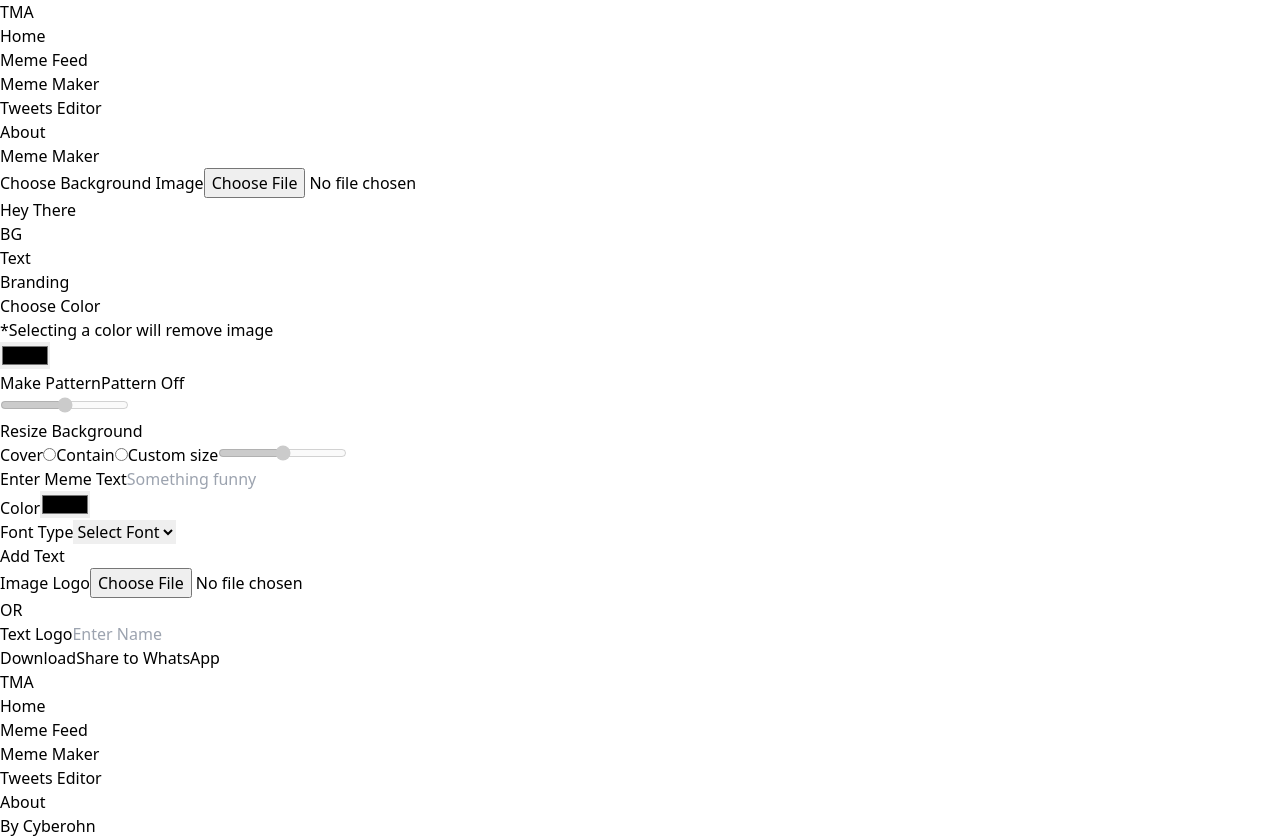
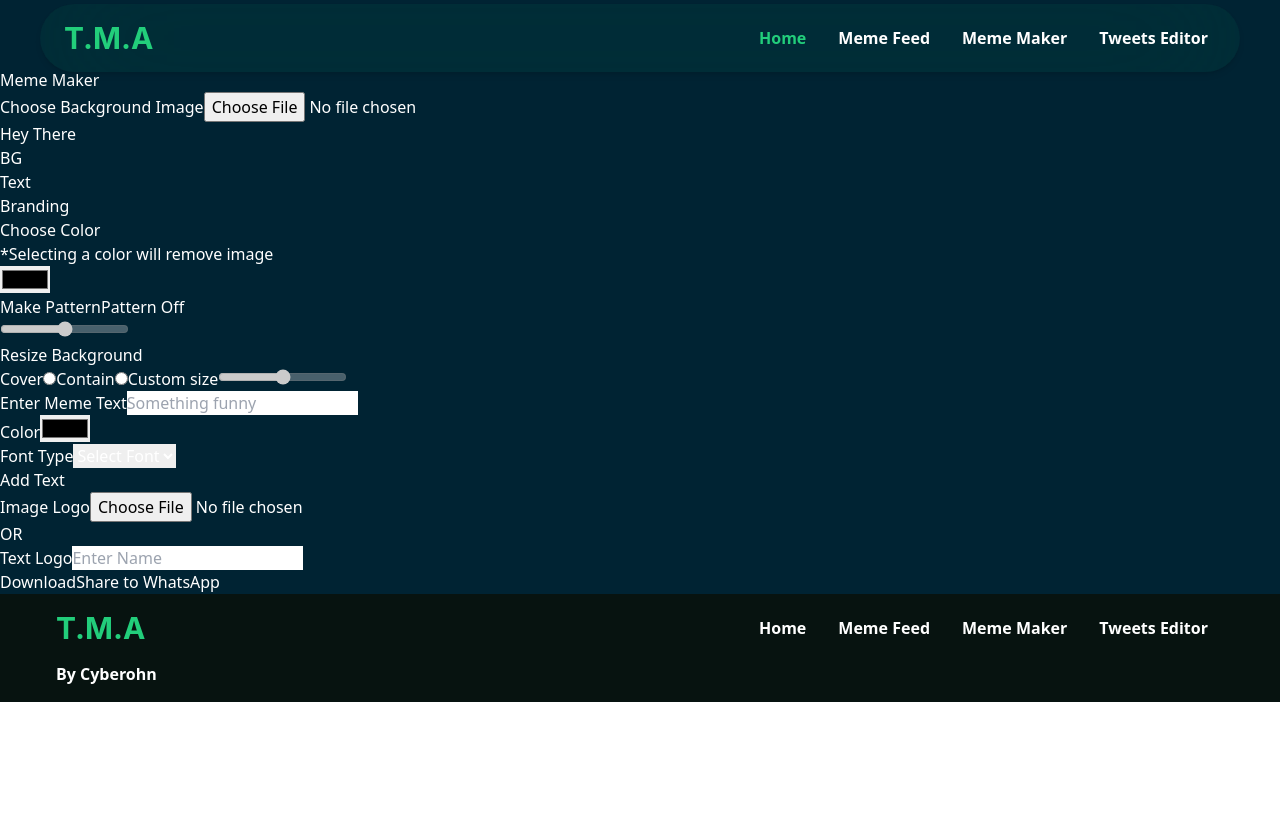
Before and after one commit to cyberohn2/The-Meme-App, a React (Vite) app: page /The-Meme-App/Meme-Editor in a window 1280 px wide. After the commit the page ends 800 px from the top, so only its background shows below. Built offline with nearby package versions, Linux system fonts and the light colour scheme.

Commit message:
styled: hero

```diff
--- a/src/App.jsx
+++ b/src/App.jsx
@@ -11,7 +11,7 @@ import Footer from "./Components/Footer"
 function App() {
 
   return (
-    <>
+    <div className="bg-background text-[white]">
       <Router >
         <Navigation />
         <Routes>
@@ -23,7 +23,7 @@ function App() {
         </Routes>
         <Footer />
       </Router>
-    </>
+    </div>
   )
 }
 
--- a/src/Components/Footer.jsx
+++ b/src/Components/Footer.jsx
@@ -2,18 +2,16 @@ import { Link } from "react-router-dom";
 
 const Footer = () =>{
     return(
-        <footer>
-            <div>
-                <h1>TMA</h1>
-                <ul>
-                    <li><Link to="/The-Meme-App">Home</Link></li>
-                    <li><Link to="/The-Meme-App/Meme-Feed">Meme Feed</Link></li>
-                    <li><Link to="/The-Meme-App/Meme-Editor">Meme Maker</Link></li>
-                    <li><Link to="/The-Meme-App/Tweet-Editor">Tweets Editor</Link></li>
-                    <li><Link to="/The-Meme-App/About">About</Link></li>
-                </ul>
+        <footer className="bg-text text-[white]">
+            <div className="max-w-[1200px] mx-auto p-4">
+                <div className="flex justify-between items-center mb-4">
+                    <h1 className="font-bold text-3xl font-inter text-accent">T.M.A</h1>
+                    <ul className="flex justify-end ">
+                    {['Home', 'Meme Feed', 'Meme Maker', 'Tweets Editor'].map( (item, index) => <li className="px-4 py-1 font-semibold hover:text-accent"><Link to="/The-Meme-App">{item}</Link></li>)}
+                    </ul>
+                </div>
+                <p className="attribute font-semibold">By Cyberohn</p>
             </div>
-            <p className="attribute">By Cyberohn</p>
         </footer>
     )
 }
--- a/src/Components/Home.jsx
+++ b/src/Components/Home.jsx
@@ -1,61 +1,23 @@
-import meme1 from "/meme1.png"
-import meme2 from "/meme2.webp"
-import meme3 from "/meme3.webp"
-import meme4 from "/meme4.png"
-import meme5 from "/meme5.webp"
-import meme6 from "/meme6.webp"
-import meme7 from "/meme7.webp"
-import meme8 from "/meme8.png"
-import meme9 from "/meme9.webp"
-import meme10 from "/meme10.webp"
-import meme11 from "/meme11.png"
-import meme12 from "/meme12.webp"
-import meme13 from "/meme13.webp"
-import meme14 from "/meme14.webp"
-import meme15 from "/meme15.webp"
-import meme16 from "/meme16.webp"
-import meme17 from "/meme17.webp"
-import meme18 from "/meme18.webp"
-import meme19 from "/meme19.webp"
-import meme20 from "/meme20.webp"
-import meme21 from "/meme21.webp"
+import heroImg from '/hero-img.png'
+import meme1 from '/meme1.png'
 import MemeBox from "./MemeBox";
+import { Link } from "react-router-dom"
 
 const Home = () =>{
 
     return(
-        <div>
-            <section className="hero">
-                <div className="hero-text">
-                    <h1 className="font-bold">Let Go Of Your Worries and LOL</h1>
-                    <p>Read memes and laugh away your sorrow, or make them 😎</p>
-                    <div>
-                        <Link to="/The-Meme-App/Meme-Feed">Meme Feed</Link>
-                        <Link to="/The-Meme-App/Meme-Editor">Meme Editor</Link>
+        <div className="max-w-[1200px] mx-auto mt-10">
+            <section className="hero flex justify-between items-start">
+                <div className="hero-text basis-[40%] py-2">
+                    <h1 className="font-bold text-[4.25rem] leading-tight mb-4">Let Go Of Your Worries and Just <span className='text-accent underline' title='Laugh out Loud'>LOL.</span></h1>
+                    <p className='text-xl text-gray font-bold'>Read memes and laugh away your sorrow, <br />or make them 😎</p>
+                    <div className='mt-6'>
+                        <Link className='px-4 py-2 bg-gray text-text font-bold rounded-md hover:bg-accent hover:text-gray mr-2' to="/The-Meme-App/Meme-Feed">Meme Feed</Link>
+                        <Link className='px-4 py-2 bg-accent text-gray font-bold rounded-md hover:bg-gray hover:text-accent' to="/The-Meme-App/Meme-Editor">Meme Editor</Link>
                     </div>
                 </div>
-                <div className="hero-img">
-                        <img src={meme1} alt="meme image" />
-                        <img src={meme2} alt="meme image" />
-                        <img src={meme3} alt="meme image" />
-                        <img src={meme4} alt="meme image" />
-                        <img src={meme5} alt="meme image" />
-                        <img src={meme6} alt="meme image" />
-                        <img src={meme7} alt="meme image" />
-                        <img src={meme8} alt="meme image" />
-                        <img src={meme9} alt="meme image" />
-                        <img src={meme10} alt="meme image" />
-                        <img src={meme11} alt="meme image" />
-                        <img src={meme12} alt="meme image" />
-                        <img src={meme13} alt="meme image" />
-                        <img src={meme14} alt="meme image" />
-                        <img src={meme15} alt="meme image" />
-                        <img src={meme16} alt="meme image" />
-                        <img src={meme17} alt="meme image" />
-                        <img src={meme18} alt="meme image" />
-                        <img src={meme19} alt="meme image" />
-                        <img src={meme20} alt="meme image" />
-                        <img src={meme21} alt="meme image" />
+                <div className="hero-img basis-[50%] ">
+                    <img width="90%" src={heroImg} alt="" />
                 </div>
             </section>
             <section className="meme-feed-cta">
--- a/src/Components/MemeFeed.jsx
+++ b/src/Components/MemeFeed.jsx
@@ -1,5 +1,5 @@
 import MemeBox from "./MemeBox";
-import Navigation from "./Navigation";
+import meme1 from "/meme1.png"
 
 const MemeFeed = () =>{
     return(
--- a/src/Components/Navigation.jsx
+++ b/src/Components/Navigation.jsx
@@ -2,14 +2,13 @@ import { Link } from "react-router-dom";
 
 const Navigation = () =>{
     return(
-        <nav>
-            <h1>TMA</h1>
-            <ul>
-                <li><Link to="/The-Meme-App">Home</Link></li>
-                <li><Link to="/The-Meme-App/Meme-Feed">Meme Feed</Link></li>
-                <li><Link to="/The-Meme-App/Meme-Editor">Meme Maker</Link></li>
-                <li><Link to="/The-Meme-App/Tweet-Editor">Tweets Editor</Link></li>
-                <li><Link to="/The-Meme-App/About">About</Link></li>
+        <nav className="p-4 flex justify-between max-w-[1200px] mx-auto items-center sticky top-1 bg-accent-transparent rounded-full filter backdrop-blur-3xl shadow-md overflow-hidden isolate before:-z-10 before:absolute before:inset-0 before:bg-accent-transparent before:opacity-30">
+            <h1 className="font-bold text-3xl font-inter text-accent ml-2">T.M.A</h1>
+            <ul className="flex basis-[75%] justify-end text-[white]">
+                <li data-active="true" className="px-4 py-1 font-semibold data-[active='true']:text-accent hover:text-accent"><Link to="/The-Meme-App">Home</Link></li>
+                <li data-active="false" className="px-4 py-1 font-semibold data-[active='true']:text-accent hover:text-accent"><Link to="/The-Meme-App/Meme-Feed">Meme Feed</Link></li>
+                <li data-active="false" className="px-4 py-1 font-semibold data-[active='true']:text-accent hover:text-accent"><Link to="/The-Meme-App/Meme-Editor">Meme Maker</Link></li>
+                <li data-active="false" className="px-4 py-1 font-semibold data-[active='true']:text-accent hover:text-accent"><Link to="/The-Meme-App/Tweet-Editor">Tweets Editor</Link></li>
             </ul>
         </nav>
     )
--- a/src/index.css
+++ b/src/index.css
@@ -4,10 +4,11 @@
 @layer base {
     :root {
       --text: #071310;
-      --background: #fbfefd;
+      --background: #002333;
       --primary: #f78308;
       --secondary: #3ddbaf;
       --accent: #22ce7b;
+      --accent-transparent: #03ff8509;
     }
     .dark {
       --text: #ecf8f5;
--- a/tailwind.config.js
+++ b/tailwind.config.js
@@ -5,13 +5,26 @@ export default {
     "./src/**/*.{js,ts,jsx,tsx}",
   ],
   theme: {
-    extend: {},
+    extend: {
+      gridTemplateColumns: {
+        "vertical": "repeat(auto-fill, 1fr)",
+        "horizontal": "repeat(320px, minmax(0, 1fr))"
+      },
+      gap: {
+        "gridspace": "clamp(1rem, 2vmin, 2rem)"
+      },
+      margin: {
+        "gridspace": "clamp(1rem, 2vmin, 2rem)"
+      }
+    },
     colors: {
       'text': 'var(--text)',
       'background': 'var(--background)',
       'primary': 'var(--primary)',
       'secondary': 'var(--secondary)',
       'accent': 'var(--accent)',
+      'accent-transparent': 'var(--accent-transparent)',
+      'gray': '#ecf8f5'
      },
      fontFamily: {
       inter: 'Inter',
```
Also changed, not shown: public/hero-img.png (added).
